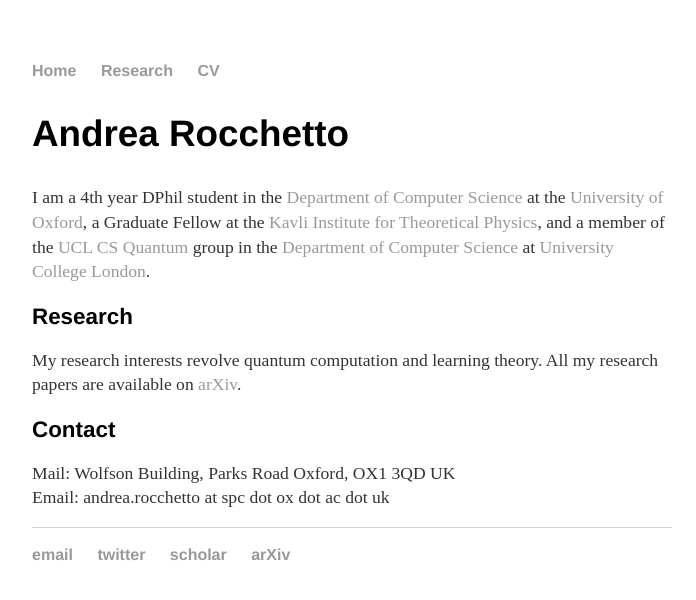
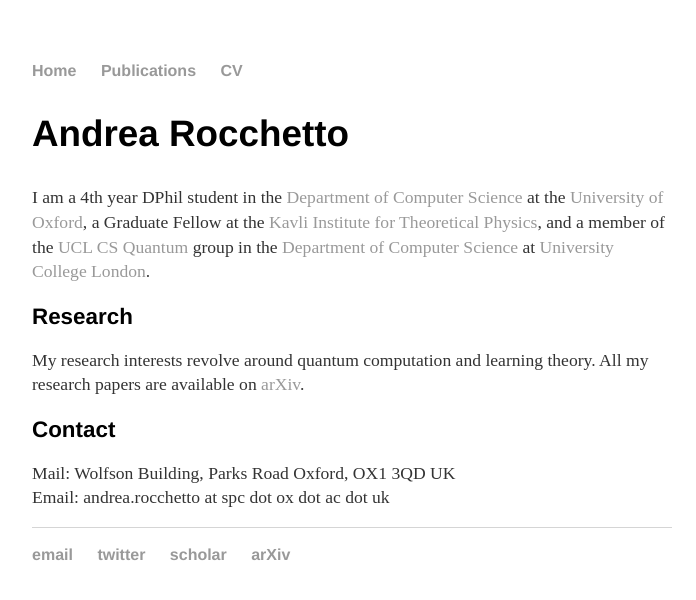
Before and after one commit to andrearocchetto/andrearocchetto.github.io, a Jekyll site: the page built from index.html, in a window 1280 px wide. Shown: the top 600 px of the page, without its empty margins (288-984 px from the left). Built offline with Jekyll 4.4.1, drawn with Linux system fonts in a browser that asks for light colours.

Commit message:
publications section

```diff
--- a/_layouts/default.html
+++ b/_layouts/default.html
@@ -11,8 +11,8 @@
 	    		<ul>
 	        		<li><a href="/">Home</a></li>
 		        	<!-- <li><a href="/about">About</a></li> -->
-							<li><a href="/research">Research</a></li>
-	        		<a href="https://docs.google.com/viewer?url=https://github.com/andrearocchetto/andrearocchetto.github.io/raw/master/pdfs/CV_Andrea_Rocchetto_academic.pdf" target="_blank">CV</a>
+							<li><a href="/publications">Publications</a></li>
+	        		<li><a href="https://docs.google.com/viewer?url=https://github.com/andrearocchetto/andrearocchetto.github.io/raw/master/pdfs/CV_Andrea_Rocchetto_academic.pdf" target="_blank">CV</a></li>
 	    		</ul>
 			</nav>
 			<div class="container">
--- a/index.html
+++ b/index.html
@@ -7,7 +7,7 @@
 	<p></p>
 	<p>I am a 4th year DPhil student in the <a href="http://www.cs.ox.ac.uk/">Department of Computer Science</a> at the <a href="http://www.ox.ac.uk/">University of Oxford</a>, a Graduate Fellow at the <a href="https://www.kitp.ucsb.edu/">Kavli Institute for Theoretical Physics</a>, and a member of the <a href="https://quantum.cs.ucl.ac.uk/">UCL CS Quantum</a> group  in the <a href="http://www.cs.ucl.ac.uk/home/">Department of Computer Science</a> at <a href="http://www.ucl.ac.uk/">University College London</a>.</p>
 	<h4>Research</h4>
-	<p>My research interests revolve quantum computation and learning theory. All my research papers are available on <a href="https://arxiv.org/search/?searchtype=author&query=Rocchetto%2C+A">arXiv</a>.</p>
+	<p>My research interests revolve around quantum computation and learning theory. All my research papers are available on <a href="https://arxiv.org/search/?searchtype=author&query=Rocchetto%2C+A">arXiv</a>.</p>
 	  </body>
 	</html>
 	<h4>Contact</h4>
--- a/research/index.html
+++ b/publications/index.html
@@ -3,7 +3,7 @@
 title: About Andrea Rocchetto
 ---
 
-		<div class="research">
+		<div class="publications">
 			<h2>Research</h2>
       <p><em>Stabiliser states are efficiently PAC learnable</em>, Quantum Information and Computation, Vol. 18, No. 7&8 (2018) [<a href="https://arxiv.org/abs/1705.00345">arXiv link</a>]</p>
       <p><em>Learning DNFs under product distributions via μ-biased quantum Fourier sampling</em>, arXiv preprint arXiv:1802.05690 (2018). With V. Kanade and S. Severini [<a href="https://arxiv.org/abs/1802.05690">arXiv link</a>]</p>
```
